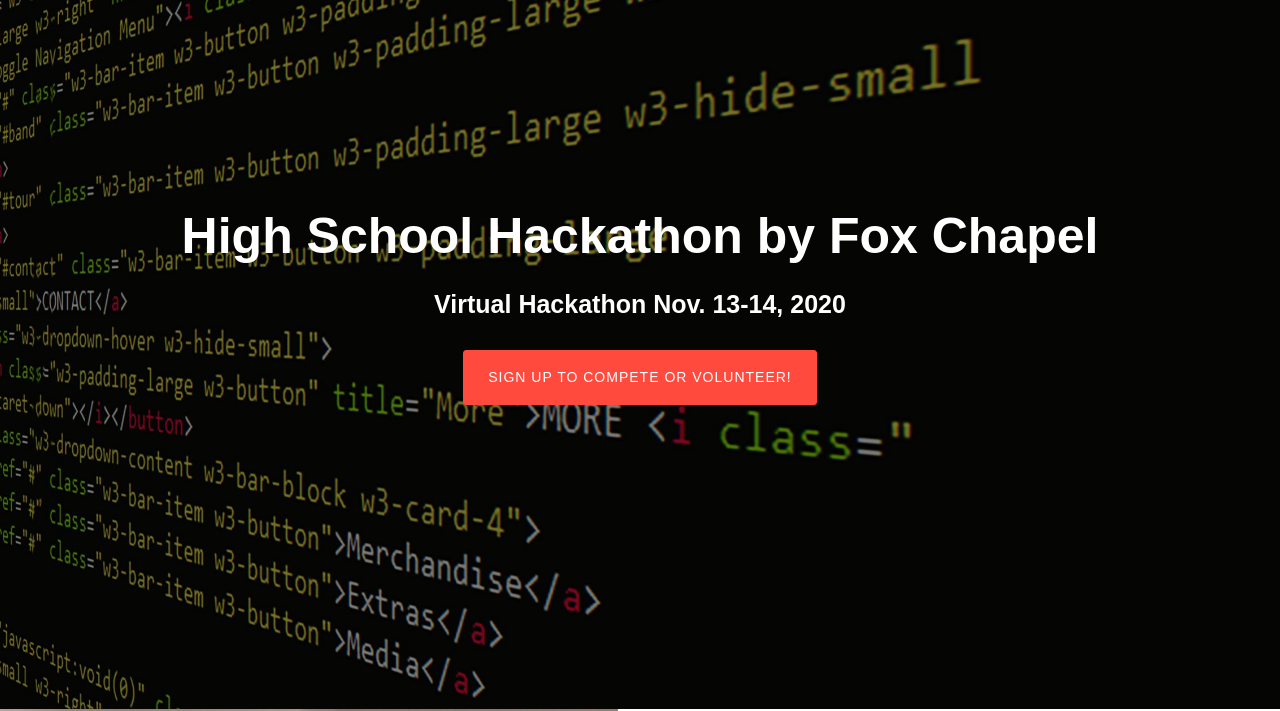
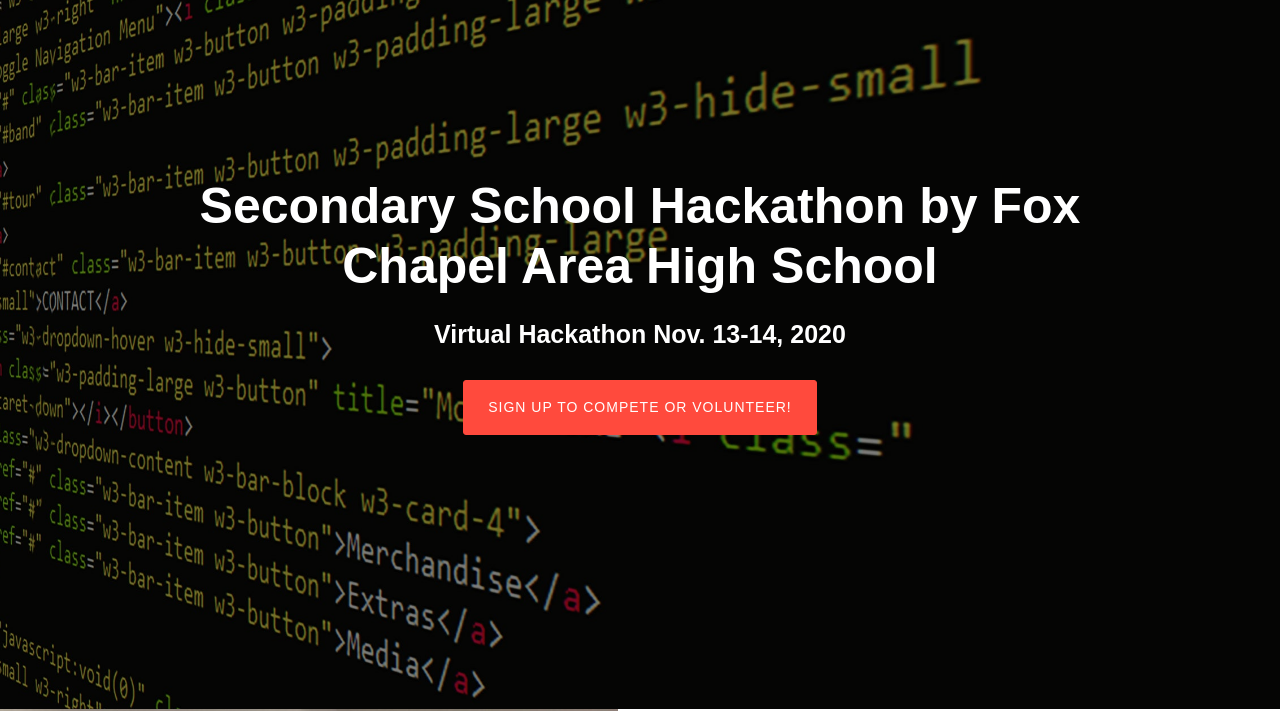
Before and after one commit to fchacks/2020, a plain HTML site: page index.html in a window 1280 px wide. Shown: the part 91-802 px from the top of the page. Drawn offline with Linux system fonts and the light colour scheme; some packages are replaced by stand-ins of ours; no server answers; files whose address does not match are found by name.

Commit message:
Update index.html

```diff
--- a/index.html
+++ b/index.html
@@ -57,7 +57,7 @@
           <div class="col-md-10 text-center ftco-animate" data-scrollax=" properties: { translateY: '70%' }">
           	<h2 class="subheading" data-scrollax="properties: { translateY: '30%', opacity: 1.6 }"></h2>
             <h1 class="mb-4" data-scrollax="properties: { translateY: '30%', opacity: 1.6 }">
-            	<span>High School Hackathon by Fox Chapel<br><b style="font-size:50%">Virtual Hackathon Nov. 13-14, 2020</b></span>
+            	<span>Secondary School Hackathon by Fox Chapel Area High School<br><b style="font-size:50%">Virtual Hackathon Nov. 13-14, 2020</b></span>
             </h1>
             <p><a href="signup.html" class="btn btn-primary py-3 px-4">Sign Up to compete or volunteer!</a></p>
           </div>
```
